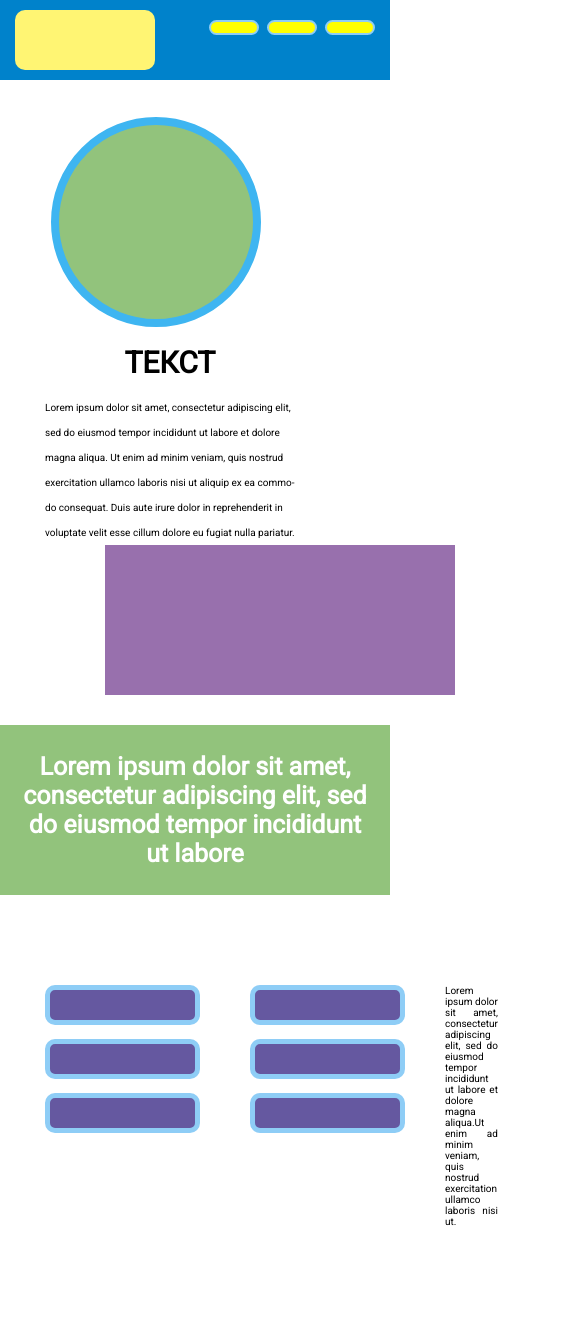
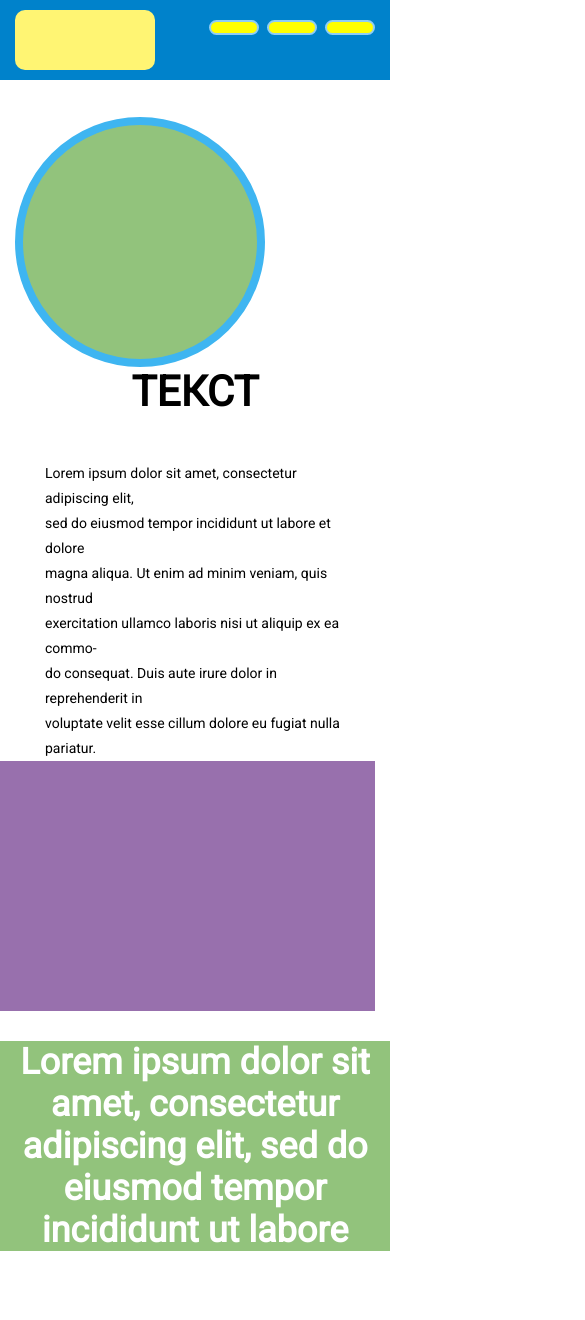
Before and after one commit to Nadinchik/1st_reposit, a plain HTML site: page index.html in a window 390 px wide. Shown: the top 1320 px of the page, 585 px wide, since content can reach past the window. Drawn offline with Linux system fonts and the light colour scheme.

Commit message:
working1

```diff
--- a/style.css
+++ b/style.css
@@ -186,84 +186,4 @@ body{
     margin-left: 60px;
     text-align: justify;
 }
-
-@media (max-width: 992px){
-
-    .circle_main{
-        margin-left: 15%;
-        margin-bottom: 5%;
-    }
-
-    .square_main{
-        float: left;
-        margin-left: 20%;
-    }
-
-    .line p{
-        font-size: 30px;
-    }
-
-    .list_footer ul{
-        width: 550px;
-    }
-
-    .list_footer li {
-        margin-bottom: 14px;
-        margin-right: 50px;
-    }
-
-    .text_footer{
-        margin-left: 40px;
-    }
 }
-
-@media  (max-width: 768px){
-
-    .circle_main{
-        width: 210px;
-        height: 210px;
-        margin-left: 10%;
-    }
-
-    .text_main h1{
-        font-size: 30px;
-    }
-
-    .text_main p{
-        font-size: 10px;
-        margin-top: 15px;
-    }
-
-    .square_main{
-        width: 350px;
-        height: 150px;
-        margin-left: 25%;
-    }
-
-    .line{
-        height: 170px;
-    }
-
-    .square_foot{
-        width: 150px;
-        height: 50px;
-        margin-right: 30px;
-    }
-
-    .line p{
-        font-size: 25px;
-    }
-
-    .list_footer ul{
-        width: 360px;
-    }
-
-    .text_footer{
-        width: 200px;
-        margin-right: 15px;
-        font-size: 10px;
-    }
-}
-
-@media  (max-width: 480px) {
-}
```
